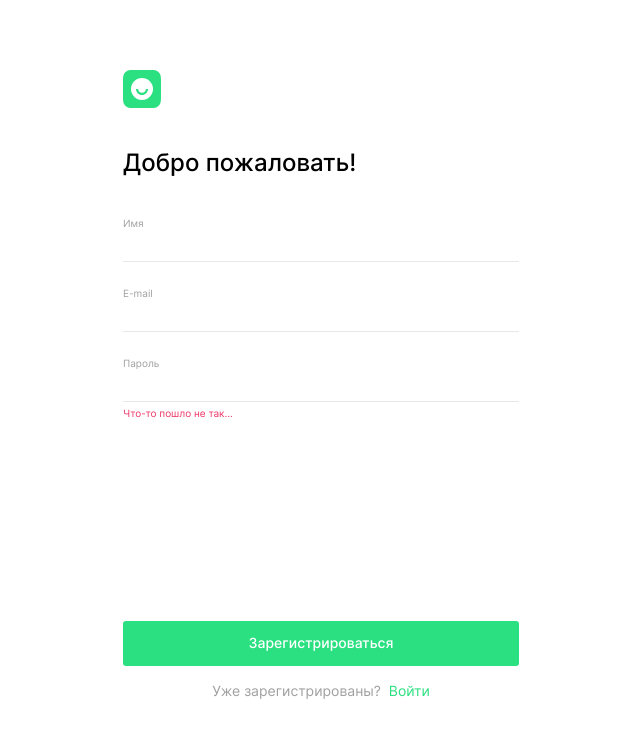
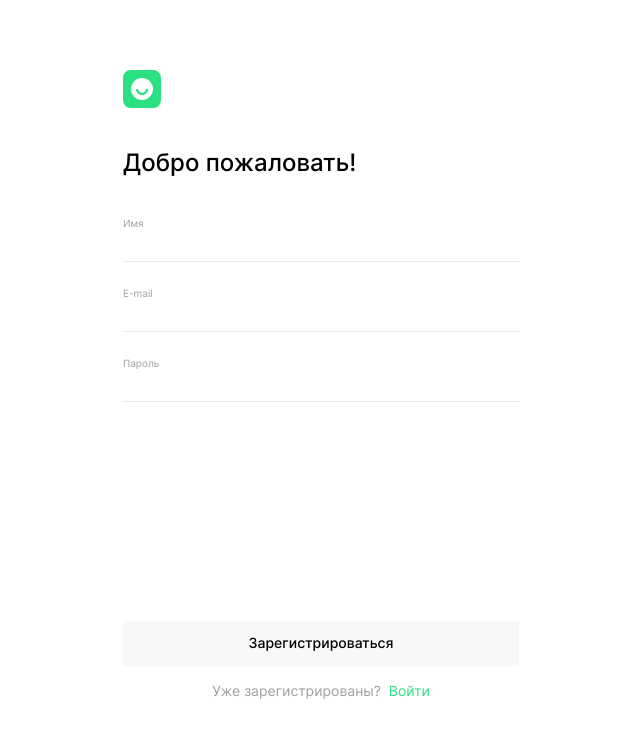
Before and after one commit to SergeyKazarinov/movies-explorer-frontend, a React (Create React App) app: page /signup in a window 1280 px wide. Shown: the top 738 px of the page, without its empty margins (319-959 px from the left). Built offline with nearby package versions, Linux system fonts and the light colour scheme.

Commit message:
feat(validation): add validation for the register

```diff
--- a/src/components/Fieldset/Fieldset.css
+++ b/src/components/Fieldset/Fieldset.css
@@ -25,6 +25,7 @@
   font-weight: 400;
   font-size: 14px;
   line-height: 17px;
+  color: #000;
 }
 
 .form__input:focus-visible {
@@ -39,6 +40,10 @@
   color: #ee3465;
 }
 
+.form__input_type_error:focus {
+  border-bottom: 1px solid #ee3465;
+}
+
 .form__input-error {
   color: #ee3465;
   font-weight: 400;
@@ -48,6 +53,7 @@
   top: 38px;
   left: 0;
   opacity: 0;
+  width: 100%;
 }
 
 .form__input-error_active {
--- a/src/components/Fieldset/Fieldset.jsx
+++ b/src/components/Fieldset/Fieldset.jsx
@@ -1,16 +1,20 @@
 import "./Fieldset.css";
 
-const Fieldset = ({inputType, inputClassType, placeholder, errorMessage}) => {
-  const isValid = false;
+const Fieldset = ({inputType, inputClassType, placeholder, name, minLength, maxLength, onChange, errors, isValid}) => {
+
   return(
     <fieldset className="form__set">
       <legend className="form__legend">{placeholder}</legend>
       <input
         type={inputType}
-        className={`form__input_type_${inputClassType} form__input  ${!isValid && 'form__input_type_error'}`}
+        name={name}
+        className={`form__input_type_${inputClassType} form__input  ${errors[name] && 'form__input_type_error'}`}
+        onChange={onChange}
+        minLength={minLength}
+        maxLength={maxLength}
         required
       />
-      <span className={`form__input-error ${!isValid && 'form__input-error_active'}`}>{errorMessage}</span>
+      <span className={`form__input-error ${!isValid && 'form__input-error_active'}`}>{errors[name]}</span>
     </fieldset>
   )
 };
--- a/src/components/Register/Register.jsx
+++ b/src/components/Register/Register.jsx
@@ -2,18 +2,53 @@ import {Link} from "react-router-dom";
 import "./Register.css";
 import logo from "../../images/logo.svg";
 import Fieldset from "../Fieldset/Fieldset";
+import { useFormWithValidation } from "../../hooks/useFormWithValidation";
 
 const Register = () => {
+  const { values, handleChange, errors, isValid, resetForm } = useFormWithValidation();
+
+  console.log(values)
+
   return(
     <main>
       <section className="register">
         <img className="register__logo" src={logo} alt="Логотип" />
         <h2 className="register__title">Добро пожаловать!</h2>
         <form className="register__form form" noValidate>
-          <Fieldset inputType = "text" inputClassType = "name" placeholder = "Имя" />
-          <Fieldset inputType = "email" inputClassType = "email" placeholder = "E-mail" />
-          <Fieldset inputType = "password" inputClassType = "password" placeholder = "Пароль" errorMessage="Что-то пошло не так..."/>
-          <button className="button form__button">Зарегистрироваться</button>
+          <Fieldset
+            inputType="text"
+            inputClassType="name"
+            placeholder="Имя"
+            name="name"
+            minLength="4"
+            maxLength="40"
+            onChange={handleChange}
+            errors={errors}
+            isValid={isValid}
+          />
+          <Fieldset
+            inputType="email"
+            inputClassType="email"
+            placeholder="E-mail"
+            name="email"
+            minLength="4"
+            maxLength="40"
+            onChange={handleChange}
+            errors={errors}
+            isValid={isValid}
+          />
+          <Fieldset
+            inputType="password"
+            inputClassType="password"
+            placeholder="Пароль"
+            name="password"
+            minLength="8"
+            maxLength="50"
+            onChange={handleChange}
+            errors={errors}
+            isValid={isValid}
+          />
+          <button className={`button form__button ${!isValid && "form__button_inactive"}`} disabled={!isValid}>Зарегистрироваться</button>
         </form>
         <p className="register__question">Уже зарегистрированы? <Link to="/signin" className="link register__link">Войти</Link></p>
       </section>
--- a/src/hooks/useFormWithValidation.js
+++ b/src/hooks/useFormWithValidation.js
@@ -27,6 +27,7 @@ export const useFormWithValidation = () => {
     setValues({...values, [name]: value});
     setErrors({...errors, [name]: target.validationMessage });
     setIsValid(target.closest("form").checkValidity());
+    console.log(values)
   };
 
   const resetForm = useCallback(
```
